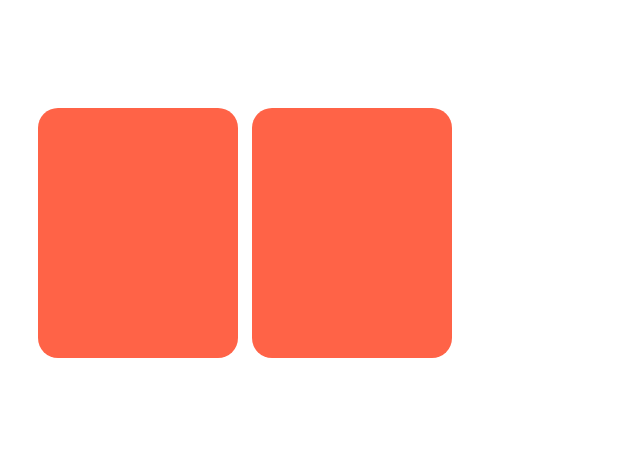
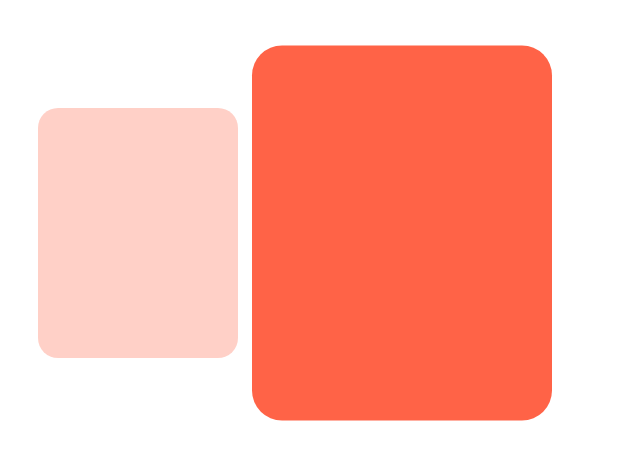
Before and after one commit to owqh/video-app, a plain HTML site: page carrousel.html in a window 1280 px wide. In both pictures the pointer is over the element 352 px from the left and 233 px from the top of the page. Shown: the top 460 px of the page, without its empty margins (0-640 px from the left). Drawn offline with Linux system fonts and the light colour scheme.

Commit message:
Finalizando la parte principal del carrousel, esta es la parte reutilizable

```diff
--- a/carrousel.html
+++ b/carrousel.html
@@ -28,6 +28,21 @@
         margin-right: 10px;
         display: inline-block;
         cursor: pointer;
+        transition: 450ms;
+        transform-origin: center left;
+    }
+
+    .carousel__item:hover ~ .carousel__item{
+        transform: translate3d(100px, 0, 0);
+    }
+
+    .carousel__container:hover .carousel__item{
+        opacity: 0.3;
+    }
+
+    .carousel__container:hover .carousel__item:hover{
+        transform: scale(1.5);
+        opacity: 1;
     }
 </style>
 <body>
```
